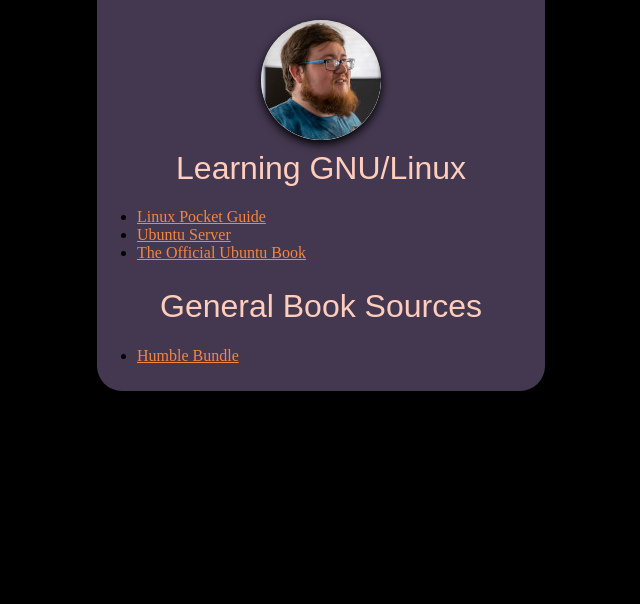
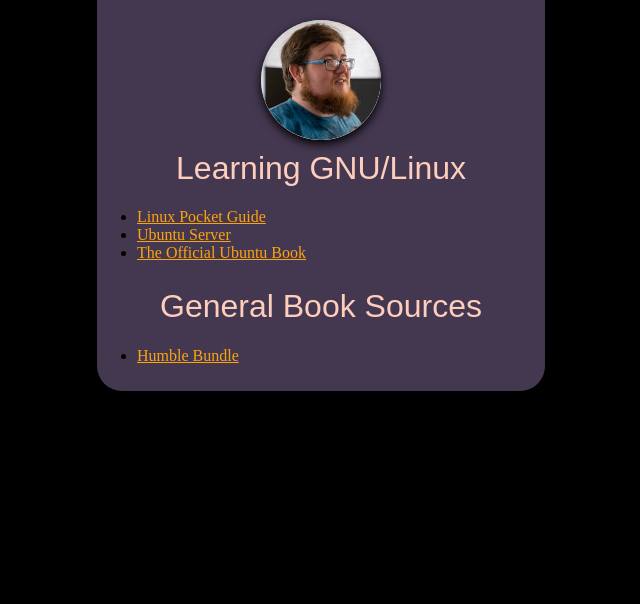
Before and after one commit to ahoneybun/website, a PHP site: page /books.html in a window 1280 px wide. Shown: the part 108-712 px from the top of the page, without its empty margins (327-967 px from the left). Run offline with PHP 8.4, Linux system fonts and the light colour scheme.

Commit message:
update color scheme/2

```diff
--- a/style.css
+++ b/style.css
@@ -110,7 +110,7 @@
 }
 
 .content a {
-  color: #F5853F;
+  color: #fca311;
 }
 
 footer {
```
